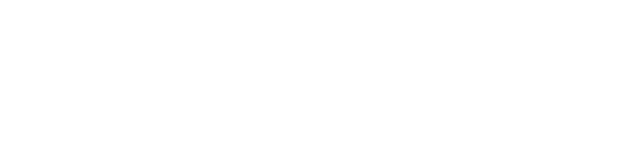
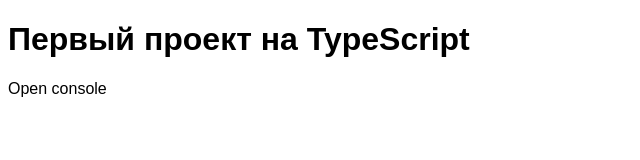
Before and after one commit to catchtimings/Frontend_Labs_ct, a website: page scndmd/lab1/src/index.html in a window 1280 px wide. Shown: the whole page, without its empty margins (0-640 px from the left). Drawn offline with Linux system fonts and the light colour scheme.

Commit message:
almost done

```diff
--- a/scndmd/lab1/src/index.html
+++ b/scndmd/lab1/src/index.html
@@ -5,6 +5,8 @@
     </head>
 
     <body>
+        <h1 style="font-family: Arial, Helvetica, sans-serif;">Первый проект на TypeScript</h1>
+        <p style="font-family: Arial, Helvetica, sans-serif;">Open console</p>
         <script src="../dist/lab1.js"></script>
     </body>
 </html>
```
Also changed, not shown: scndmd/lab1/dist/lab1.d.ts, scndmd/lab1/dist/lab1.js.
